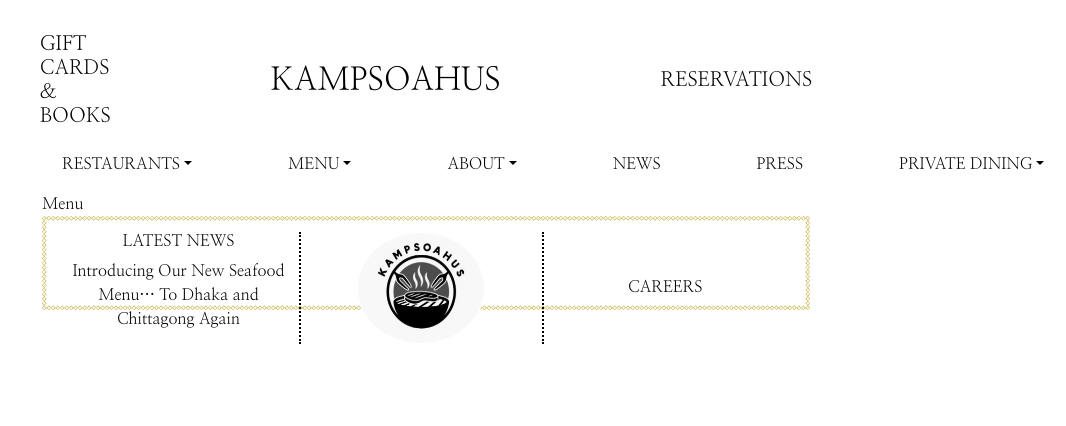
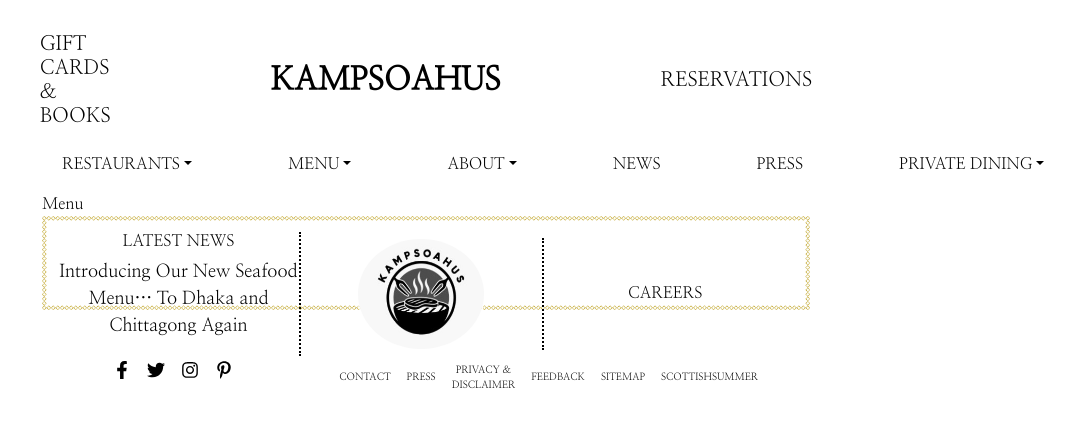
Before and after one commit to scottishsummer98/react_restaurant, a React (Create React App) app: page /menu in a window 1280 px wide. Shown: the top 426 px of the page, without its empty margins (214-1280 px from the left). Built offline with nearby package versions, Linux system fonts and the light colour scheme.

Commit message:
'footerdone'

```diff
--- a/package.json
+++ b/package.json
@@ -11,6 +11,7 @@
     "popper.js": "^1.16.1",
     "react": "^18.2.0",
     "react-dom": "^18.2.0",
+    "react-icons": "^4.6.0",
     "react-router-dom": "^6.4.2",
     "react-scripts": "5.0.1",
     "web-vitals": "^2.1.4"
--- a/src/components/footer/Footer.css
+++ b/src/components/footer/Footer.css
@@ -3,6 +3,14 @@
     background-size: contain;
     background-repeat: no-repeat;
     padding: 1rem;
+}
+a {
+    font-size: large;
+    color: black;
+    transition: all 400ms ease;
+}
+a:hover {
+    color: #D2BF65;
 }
 .image_logo {
     width:8rem;
@@ -12,7 +20,6 @@
 }
 .cols {
     border-right: 2px dotted black;
-    height: 7rem;
     text-align: center;
     width: 33%;
     display: inline-block;
@@ -20,7 +27,6 @@
     vertical-align: middle;
 }
 .cols_brm {
-    height: 7rem;
     text-align: center;
     width: 33%;
     display: inline-block;
@@ -34,3 +40,31 @@
 .footer_links:hover {
     color: #D2BF65;
 }
+.footer_social_links {
+    text-align: center;
+    display: flex;
+    flex-direction: row;
+    justify-content: center;
+    gap: 1rem;
+    background-color: white;
+    transition: all 400ms ease;
+}
+.footer_social_links:hover {
+    color: #D2BF65;
+}
+.footer_nav_links {
+    margin-top: .2rem;
+    text-decoration: none;
+    font-size: x-small;
+    text-align: center;
+    display: flex;
+    flex-direction: row;
+    justify-content: center;
+    gap: .5rem;
+    background-color: white;
+    align-items: center;
+    transition: all 400ms ease;
+}
+.footer_nav_links:hover {
+    color: #D2BF65;
+}
--- a/src/components/footer/Footer.jsx
+++ b/src/components/footer/Footer.jsx
@@ -2,6 +2,14 @@
 import { Link } from 'react-router-dom'
 import './Footer.css'
 import logo from '../../assets/logo.jpg'
+import {
+  FaFacebookF,
+  FaTwitter,
+  FaInstagram,
+  FaPinterestP,
+  FaCopyright,
+} from 'react-icons/fa'
+import { VscDebugBreakpointLog } from 'react-icons/vsc'
 
 const footer = () => {
   return (
@@ -25,6 +33,59 @@
             <h6>CAREERS</h6>
           </div>
         </Link>
+        <div className="row">
+          <div className="col-lg-1"></div>
+          <div className="col-lg-2">
+            <div className="footer_social_links">
+              <a href="https://www.facebook.com" target="_blank">
+                <FaFacebookF />
+              </a>
+              <a href="https://twitter.com" target="_blank">
+                <FaTwitter />
+              </a>
+              <a href="https://instagram.com" target="_blank">
+                <FaInstagram />
+              </a>
+              <a href="https://pinterest.com" target="_blank">
+                <FaPinterestP />
+              </a>
+            </div>
+          </div>
+          <div className="col-lg-1"></div>
+          <div className="col-lg-1"></div>
+          <div className="col-lg-6">
+            <div className="footer_nav_links">
+              <Link to="/careers" className="footer_nav_links">
+                CONTACT
+              </Link>
+              <VscDebugBreakpointLog />
+              <Link to="/careers" className="footer_nav_links">
+                PRESS
+              </Link>
+              <VscDebugBreakpointLog />
+              <Link to="/careers" className="footer_nav_links">
+                PRIVACY & DISCLAIMER
+              </Link>
+              <VscDebugBreakpointLog />
+              <Link to="/careers" className="footer_nav_links">
+                FEEDBACK
+              </Link>
+              <VscDebugBreakpointLog />
+              <Link to="/careers" className="footer_nav_links">
+                SITEMAP
+              </Link>
+              <VscDebugBreakpointLog />
+              <a
+                href="https://www.github.com/scottishsummer98"
+                className="footer_nav_links"
+              >
+                SCOTTISHSUMMER
+              </a>
+              <FaCopyright />
+            </div>
+            <div className="col-lg-1"></div>
+          </div>
+        </div>
       </div>
     </footer>
   )
--- a/src/components/header/Header.jsx
+++ b/src/components/header/Header.jsx
@@ -9,7 +9,9 @@
         <h5>GIFT CARDS & BOOKS</h5>
       </Link>
       <Link to="/" className="header_links">
-        <h2>KAMPSOAHUS</h2>
+        <h2>
+          <b>KAMPSOAHUS</b>
+        </h2>
       </Link>
       <Link to="/reservations" className="header_links">
         <h5>RESERVATIONS</h5>
--- a/src/components/topbar/Topbar.jsx
+++ b/src/components/topbar/Topbar.jsx
@@ -4,121 +4,121 @@
 const Topbar = () => {
   return (
     <section>
-      <nav class="navbar navbar-expand-lg">
-        <div class="container-fluid">
-          <div class="collapse navbar-collapse" id="main_nav">
-            <ul class="navbar-nav">
-              <li class="nav-item dropdown">
+      <nav className="navbar navbar-expand-lg">
+        <div className="container-fluid">
+          <div className="collapse navbar-collapse" id="main_nav">
+            <ul className="navbar-nav">
+              <li className="nav-item dropdown">
                 <a
-                  class="nav-link  dropdown-toggle"
+                  className="nav-link  dropdown-toggle"
                   href="#"
                   data-bs-toggle="dropdown"
                 >
                   RESTAURANTS
                 </a>
-                <ul class="dropdown-menu">
+                <ul className="dropdown-menu">
                   <li>
-                    <a class="dropdown-item" href="#">
+                    <a className="dropdown-item" href="#">
                       DHAKA
                     </a>
                   </li>
                   <li>
-                    <a class="dropdown-item" href="#">
+                    <a className="dropdown-item" href="#">
                       CHITTAGONG
                     </a>
                   </li>
                 </ul>
               </li>
-              <li class="nav-item dropdown">
+              <li className="nav-item dropdown">
                 <a
-                  class="nav-link  dropdown-toggle"
+                  className="nav-link  dropdown-toggle"
                   href="#"
                   data-bs-toggle="dropdown"
                 >
                   MENU
                 </a>
-                <ul class="dropdown-menu">
+                <ul className="dropdown-menu">
                   <li>
-                    <a class="dropdown-item" href="#">
+                    <a className="dropdown-item" href="#">
                       APPETIZERS
                     </a>
                   </li>
                   <li>
-                    <a class="dropdown-item" href="#">
+                    <a className="dropdown-item" href="#">
                       MAINS
                     </a>
                   </li>
                   <li>
-                    <a class="dropdown-item" href="#">
+                    <a className="dropdown-item" href="#">
                       DESSERTS
                     </a>
                   </li>
                   <li>
-                    <a class="dropdown-item" href="#">
+                    <a className="dropdown-item" href="#">
                       BEVERAGES
                     </a>
                   </li>
                 </ul>
               </li>
-              <li class="nav-item dropdown">
+              <li className="nav-item dropdown">
                 <a
-                  class="nav-link  dropdown-toggle"
+                  className="nav-link  dropdown-toggle"
                   href="#"
                   data-bs-toggle="dropdown"
                 >
                   ABOUT
                 </a>
-                <ul class="dropdown-menu">
+                <ul className="dropdown-menu">
                   <li>
-                    <a class="dropdown-item" href="#">
+                    <a className="dropdown-item" href="#">
                       OUR JOURNEY
                     </a>
                   </li>
                   <li>
-                    <a class="dropdown-item" href="#">
+                    <a className="dropdown-item" href="#">
                       OUR FOOD
                     </a>
                   </li>
                   <li>
-                    <a class="dropdown-item" href="#">
+                    <a className="dropdown-item" href="#">
                       OUR PURPOSE
                     </a>
                   </li>
                 </ul>
               </li>
-              <li class="nav-item">
-                <a class="nav-link" href="#">
+              <li className="nav-item">
+                <a className="nav-link" href="#">
                   NEWS
                 </a>
               </li>
-              <li class="nav-item">
-                <a class="nav-link" href="#">
+              <li className="nav-item">
+                <a className="nav-link" href="#">
                   PRESS
                 </a>
               </li>
-              <li class="nav-item dropdown">
+              <li className="nav-item dropdown">
                 <a
-                  class="nav-link  dropdown-toggle"
+                  className="nav-link  dropdown-toggle"
                   href="#"
                   data-bs-toggle="dropdown"
                 >
                   PRIVATE DINING
                 </a>
-                <ul class="dropdown-menu">
+                <ul className="dropdown-menu">
                   <li>
-                    <a class="dropdown-item" href="#">
+                    <a className="dropdown-item" href="#">
                       DHAKA
                     </a>
                   </li>
                   <li>
-                    <a class="dropdown-item" href="#">
+                    <a className="dropdown-item" href="#">
                       CHITTAGONG
                     </a>
                   </li>
                 </ul>
               </li>
-              <li class="nav-item">
-                <a class="nav-link" href="#">
+              <li className="nav-item">
+                <a className="nav-link" href="#">
                   CAREERS
                 </a>
               </li>
--- a/src/index.js
+++ b/src/index.js
@@ -1,5 +1,7 @@
-import ReactDOM from 'react-dom'
+import { createRoot } from 'react-dom/client'
 import App from './App'
 import './index.css'
 
-ReactDOM.render(<App />, document.querySelector('#root'))
+const container = document.getElementById('root')
+const root = createRoot(container) // createRoot(container!) if you use TypeScript
+root.render(<App />)
```
Also changed, not shown: 1 other file (tests, documents, lock files or other folders).
